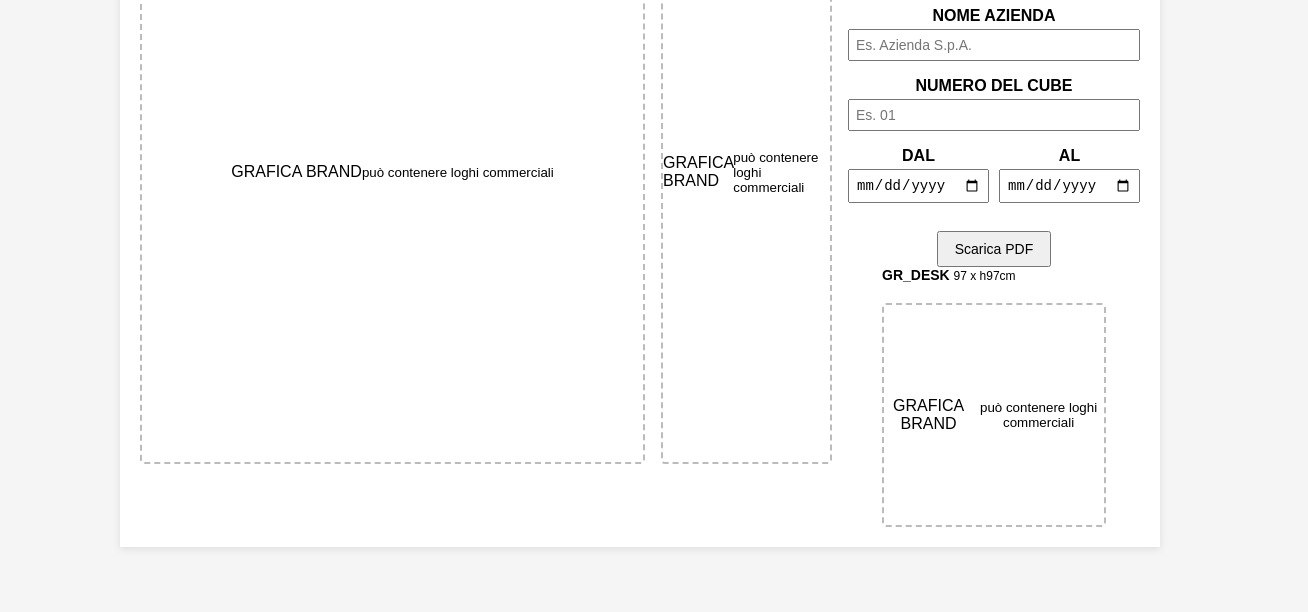
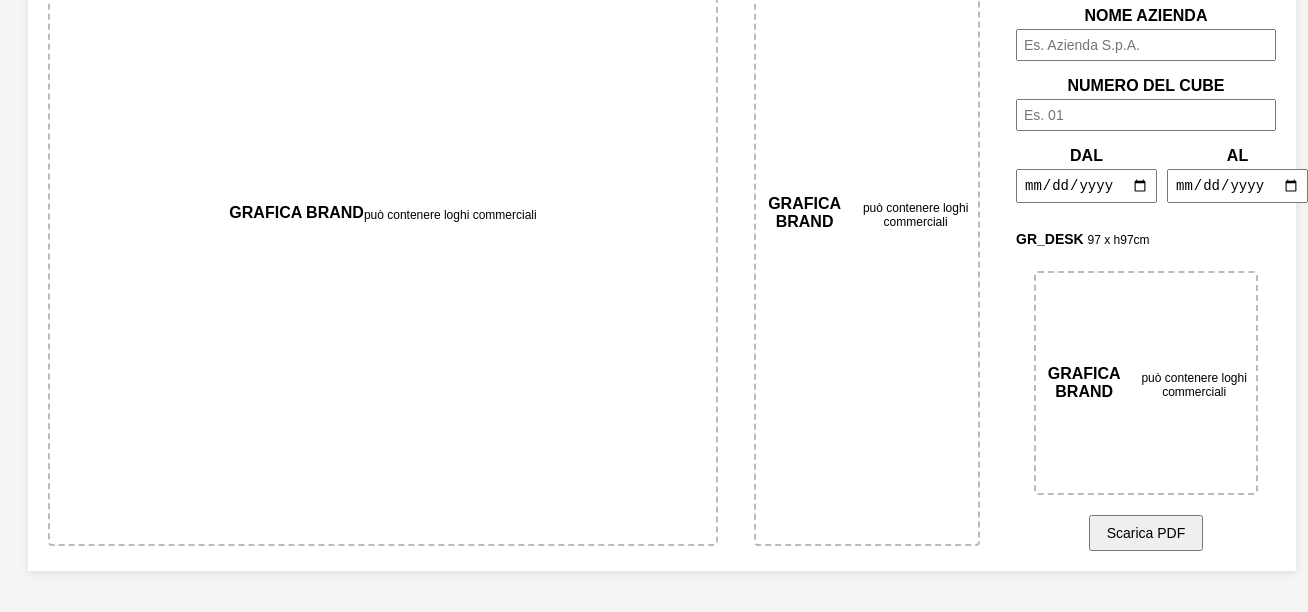
Before and after one commit to Tgreblu/Tgreblu.github.io, a plain HTML site: page index.html in a window 1280 px wide. Shown: the part 188-800 px from the top of the page, 1308 px wide, since content can reach past the window. Drawn offline with nearby package versions, Linux system fonts and the light colour scheme.

Commit message:
Update index.html

```diff
--- a/index.html
+++ b/index.html
@@ -11,27 +11,19 @@
     body { font-family: Arial, sans-serif; background: #f5f5f5; padding: 20px; }
     #form-container {
       display: grid;
-      grid-template-columns: 3fr 1fr 1.2fr;
-      gap: 20px;
+      grid-template-columns: 666px 222px 260px;
+      gap: 40px;
       background: #fff;
-      width: 100%;
-      max-width: 1000px;
-      margin: auto;
+      width: 1228px;
       padding: 20px;
       box-shadow: 0 2px 8px rgba(0,0,0,0.1);
+      margin: auto;
     }
     /* Etichette dimensioni */
-    .label {
-      font-weight: bold;
-      text-align: left;
-      margin-bottom: 4px;
-      font-size: 14px;
-    }
+    .label { font-weight: bold; text-align: left; margin-bottom: 4px; font-size: 14px; }
     .label small { font-weight: normal; font-size: 12px; }
     /* Wrapper colonna GR_A */
-    .placeholder-A-wrapper { display: flex; flex-direction: column; }
-    /* Wrapper colonna GR_B */
-    .placeholder-B-wrapper { display: flex; flex-direction: column; }
+    .placeholder-A-wrapper, .placeholder-B-wrapper { display: flex; flex-direction: column; }
     /* Form e Titolo */
     .form-area { display: flex; flex-direction: column; align-items: center; text-align: center; }
     h1 { font-size: 20px; margin-bottom: 10px; }
@@ -41,10 +33,19 @@
     .dates { display: flex; gap: 10px; width: 100%; }
     .dates > div { flex: 1; }
     .image-placeholder { border: 2px dashed #bbb; border-radius: 4px; position: relative; cursor: pointer; display: flex; align-items: center; justify-content: center; overflow: hidden; }
-    .image-placeholder img { max-width: 100%; max-height: 100%; display: block; }
+    .image-placeholder img {
+      width: 100%;
+      height: 100%;
+      object-fit: cover;
+      display: block;
+
+    }
+    .image-placeholder div { text-align: center; }
+    .image-placeholder .title { font-size: 16px; font-weight: bold; }
+    .image-placeholder .subtitle { font-size: 12px; margin-top: 4px; }
     /* Dimensioni specifiche */
-    .placeholder-A { width: 100%; height: 580px; }
-    .placeholder-B { width: 100%; height: 580px; }
+    .placeholder-A { width: 666px; height: 662px; }
+    .placeholder-B { width: 222px; height: 662px; }
     .placeholder-Desk { width: 220px; height: 220px; margin-top: 20px; }
     input[type="file"] { display: none; }
     #download-pdf { margin-top: 20px; padding: 8px 16px; font-size: 14px; cursor: pointer; }
@@ -55,12 +56,18 @@
     <!-- GR_A -->
     <div class="placeholder-A-wrapper">
       <div class="label">GR_A <small>294 x h292cm</small></div>
-      <div class="image-placeholder placeholder-A" data-index="A">GRAFICA BRAND<br><small>può contenere loghi commerciali</small></div>
+      <div class="image-placeholder placeholder-A" data-index="A">
+        <div class="title">GRAFICA BRAND</div>
+        <div class="subtitle">può contenere loghi commerciali</div>
+      </div>
     </div>
     <!-- GR_B -->
     <div class="placeholder-B-wrapper">
       <div class="label">GR_B <small>98 x h292cm</small></div>
-      <div class="image-placeholder placeholder-B" data-index="B">GRAFICA BRAND<br><small>può contenere loghi commerciali</small></div>
+      <div class="image-placeholder placeholder-B" data-index="B">
+        <div class="title">GRAFICA BRAND</div>
+        <div class="subtitle">può contenere loghi commerciali</div>
+      </div>
     </div>
     <!-- Form e Titolo -->
     <div class="form-area">
@@ -81,12 +88,14 @@
         <div><label for="date-from">DAL</label><input type="date" id="date-from"></div>
         <div><label for="date-to">AL</label><input type="date" id="date-to"></div>
       </div>
+      <!-- GR_DESK spostato subito sotto al form -->
+      <div class="label" style="align-self: flex-start; margin-top: 20px;">GR_DESK <small>97 x h97cm</small></div>
+      <div class="image-placeholder placeholder-Desk" data-index="Desk">
+        <div class="title">GRAFICA BRAND</div>
+        <div class="subtitle">può contenere loghi commerciali</div>
+      </div>
+      <!-- Pulsante posizionato sotto GR_DESK -->
       <button id="download-pdf">Scarica PDF</button>
-      <!-- GR_DESK spostato sotto il bottone -->
-      <div>
-        <div class="label">GR_DESK <small>97 x h97cm</small></div>
-        <div class="image-placeholder placeholder-Desk" data-index="Desk">GRAFICA BRAND<br><small>può contenere loghi commerciali</small></div>
-      </div>
     </div>
   </div>
 
@@ -113,11 +122,9 @@
       html2canvas(document.getElementById('form-container'), { scale: 2 }).then(canvas => {
         const imgData = canvas.toDataURL('image/png');
         const { jsPDF } = window.jspdf;
-        // PDF A4 Landscape in mm
         const pdf = new jsPDF({ orientation: 'landscape', unit: 'mm', format: 'a4' });
         const pageWidth = pdf.internal.pageSize.getWidth();
         const pageHeight = pdf.internal.pageSize.getHeight();
-        // calcola scala per adattare
         const imgProps = pdf.getImageProperties(imgData);
         const imgWidth = pageWidth;
         const imgHeight = (imgProps.height * pageWidth) / imgProps.width;
```
